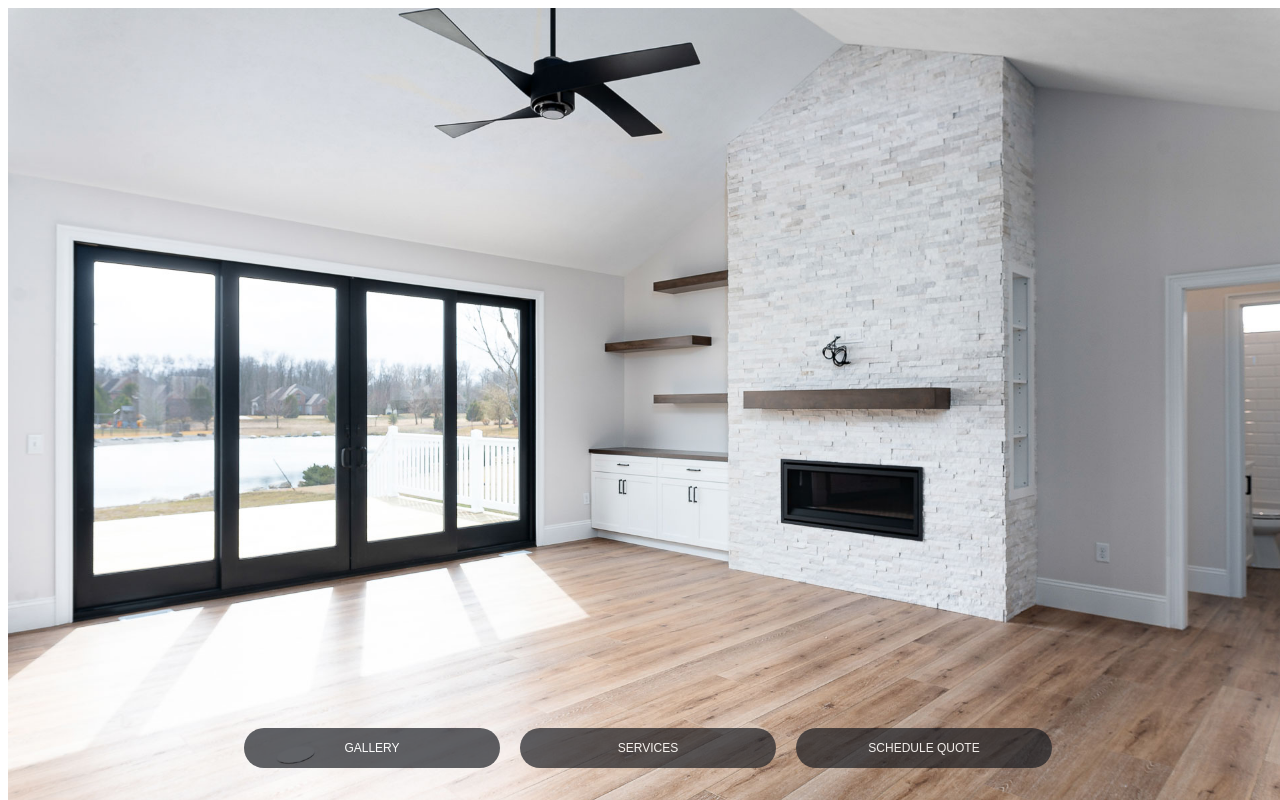
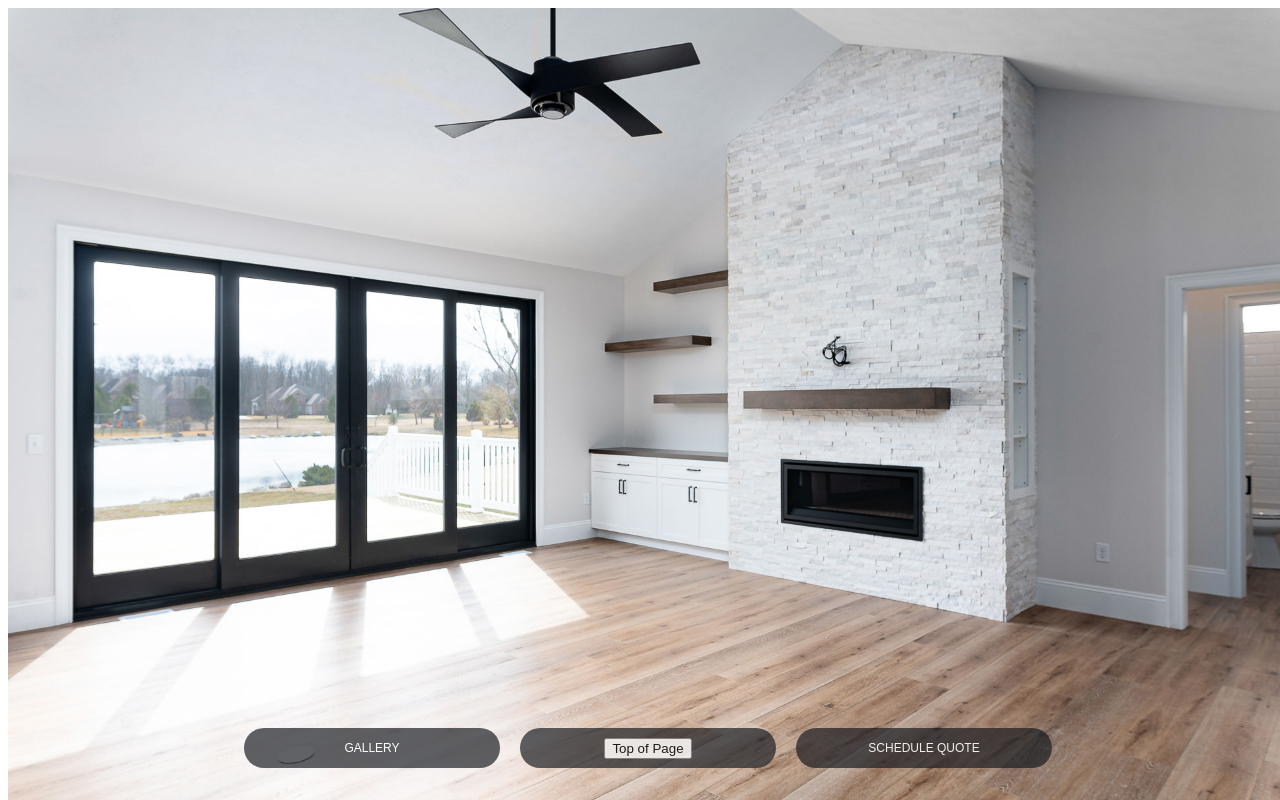
Before and after one commit to KevinFunez5/sinceforeverfloors, a React (Create React App) app: page / in a window 1280 px wide. Shown: the top 800 px of the page. Built offline with nearby package versions, Linux system fonts and the light colour scheme.

Commit message:
finally got the button to go to top of the page

```diff
--- a/src/components/Home.js
+++ b/src/components/Home.js
@@ -4,12 +4,12 @@ import Section from './Section'
 
 function Home() {
   return (
-    <div>
+    <div id="top-of-page">
       <Section
         leftBtnText="Gallery"
-        rightBtnText="Services"
         bottomBtnText="Schedule Quote"
         backgroundImg="floors.jpg"
+
       />
       <Section
         leftBtnText="Home"
--- a/src/components/Section.js
+++ b/src/components/Section.js
@@ -1,22 +1,32 @@
 import React from 'react'
 import styled from 'styled-components'
 
-function Section({leftBtnText, rightBtnText, bottomBtnText, backgroundImg}) {
+function Section({leftBtnText, rightBtnText, bottomBtnText, homeBtnText, backgroundImg}) {
   return (
     <Wrap bgImage={backgroundImg}>
       <ItemText>
         {/* <h1>Home Page</h1> */}
       </ItemText>
       <ButtonGroup>
-        <LeftButton>
+        <LeftButton
+        onClick={() => console.log("You clicked on the gallery!")}>
           {leftBtnText}
         </LeftButton>
-        <RightButton>
+        <RightButton
+        onClick={() => console.log("You clicked on the services button!")}>
           {rightBtnText}
+          {<a href="#top-of-page"><button type="button" class="btn btn-warning">Top of Page</button></a>}
         </RightButton>
-        <BottomButton>
+        <BottomButton
+        onClick={() => console.log("You clicked on the schedule button")}
+        >
           {bottomBtnText}
         </BottomButton>
+        {/* <HomeButton
+        onClick={() => console.log("You clicked on the home button")}
+        >
+          {homeBtnText}
+        </HomeButton> */}
       </ButtonGroup>
     </Wrap>
   )
@@ -71,3 +81,6 @@ const RightButton = styled(LeftButton)`
 
 const BottomButton = styled(LeftButton)`
 `
+
+// const HomeButton = styled(LeftButton)`
+// `
```
